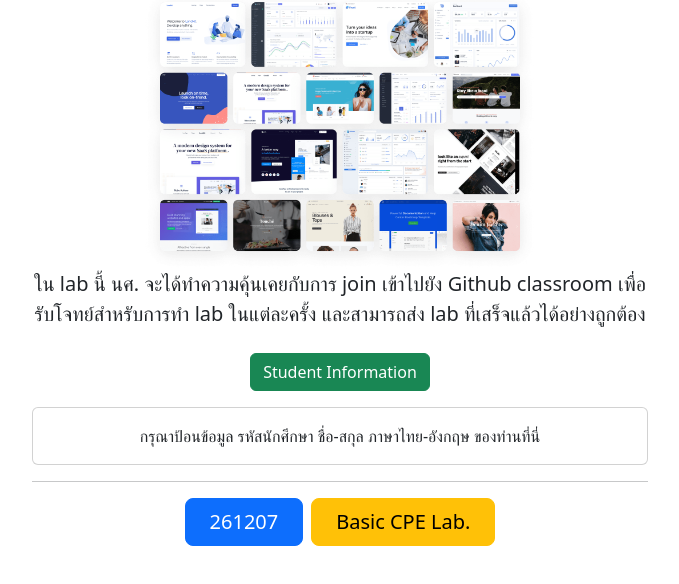
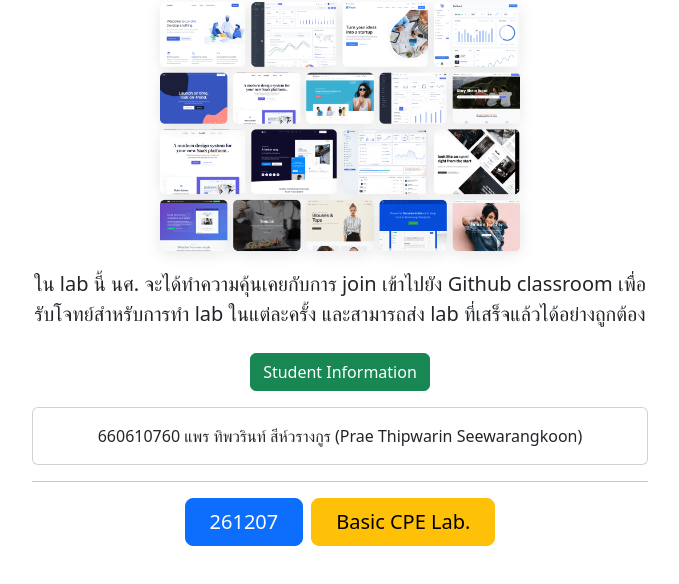
Before and after one commit to cpe207/lab01-PraeThipwarin, a plain HTML site: page index.html in a window 1280 px wide. Both pictures are taken after a click on the button "Student Information". Shown: the part 178-762 px from the top of the page, without its empty margins (300-979 px from the left). Drawn offline with nearby package versions, Linux system fonts and the light colour scheme.

Commit message:
Insert Name and Std ID

```diff
--- a/index.html
+++ b/index.html
@@ -50,8 +50,7 @@
           </p>
           <div class="collapse" id="collapseExample">
             <div class="card card-body">
-              กรุณาป้อนข้อมูล รหัสนักศึกษา ชื่อ-สกุล ภาษาไทย-อังกฤษ
-              ของท่านที่นี่
+              660610760 แพร ทิพวรินท์ สีห์วรางกูร (Prae Thipwarin Seewarangkoon)
             </div>
           </div>
         </div>
```
